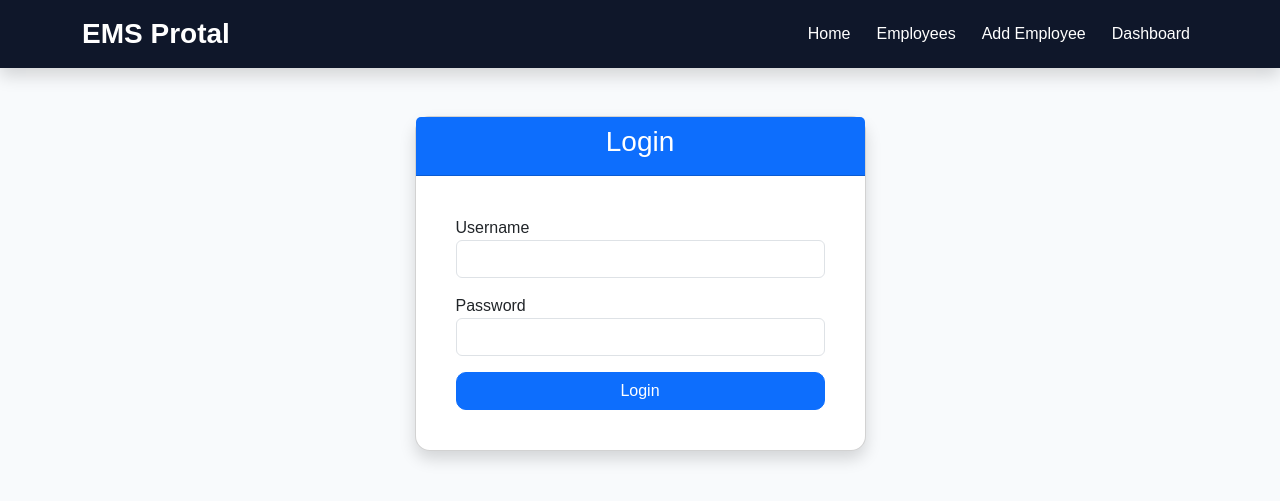
After one commit to giriMeesala/employee-management-system, a Django app: a page that uses templates/base.html in a window 1280 px wide. The commit adds this page. Shown: the top 501 px of the page. Run offline with Django 5.2, Linux system fonts and the light colour scheme.

Commit message:
Add user authentication and employee dashboard

```diff
--- a/employee/urls.py
+++ b/employee/urls.py
@@ -3,8 +3,11 @@ from . import views
 
 urlpatterns = [
     path("", views.home, name='home'),
+    path("login/", views.login_user, name="login"),
+
     path("employees/", views.employee_list, name="employee_list"),
     path("add/", views.add_employee, name="add_employee"),
     path("edit/<int:id>/", views.edit_employee, name="edit_employee"),
     path("delete/<int:id>/", views.delete_employee, name="delete_employee"),
+    path("dashboard/", views.dashboard, name="dashboard"),
 ]
--- a/employee/views.py
+++ b/employee/views.py
@@ -1,22 +1,40 @@
 from .models import Employee
 from .forms import EmployeeForm
 from django.shortcuts import render, redirect, get_object_or_404
+from django.db.models import Q
+from django.contrib.auth import authenticate, login
+from django.contrib import messages
+from django.contrib.auth.decorators import login_required
+from django.db.models import Avg
 #redirect() -> to send the user to another page after any operation done(you are in home page when you click add_employee it redirect to next page), this improves user experience
 #(get_object_or_404) -> lets assume, we have only 5 employees when we try to update an employee at id = 6, it returns ("error 404 page not found")
 
 # Create your views here.
+@login_required
 def home(request):
     return render(request, "home.html")
 
+
+@login_required
 def employee_list(request):
-    employees = Employee.objects.all()
+
+    search = request.GET.get("search")
+
+    if search:
+        employees = Employee.objects.filter(
+            Q(name__icontains=search) |
+            Q(email__icontains=search) |
+            Q(department__icontains=search)
+        )
+    else:
+        employees = Employee.objects.all()
 
     return render(request, "employee_list.html", {
-        "employees" : employees
+        "employees": employees
     })
 
 
-
+@login_required
 def add_employee(request):
     if request.method == "POST":
         form = EmployeeForm(request.POST)
@@ -33,7 +51,7 @@ def add_employee(request):
     })
 
 
-
+@login_required
 def edit_employee(request, id):
 
     employee = get_object_or_404(Employee, id=id)
@@ -54,7 +72,7 @@ def edit_employee(request, id):
     })
 
 
-
+@login_required
 def delete_employee(request, id):
 
     employee = get_object_or_404(Employee, id=id)
@@ -66,3 +84,56 @@ def delete_employee(request, id):
     return render(request, "delete_employee.html", {
         "employee": employee
     })
+
+
+
+def login_user(request):
+
+    if request.method == "POST":
+
+        username = request.POST.get("username")
+        password = request.POST.get("password")
+
+        user = authenticate(
+            request,
+            username=username,
+            password=password
+        )
+
+        if user is not None:
+
+            login(request, user)
+            return redirect("home")
+
+        else:
+
+            messages.error(request, "Invalid username or password.")
+
+    return render(request, "login.html")
+
+
+@login_required
+def dashboard(request):
+
+    total_employees = Employee.objects.count()
+
+    total_departments = Employee.objects.values(
+        "department"
+    ).distinct().count()
+
+    average_salary = Employee.objects.aggregate(
+        Avg("salary")
+    )["salary__avg"]
+
+    recent_employees = Employee.objects.order_by(
+        "-id"
+    )[:5]
+
+    context = {
+        "total_employees": total_employees,
+        "total_departments": total_departments,
+        "average_salary": average_salary,
+        "recent_employees": recent_employees,
+    }
+
+    return render(request, "dashboard.html", context)
--- a/employee_management_system/settings.py
+++ b/employee_management_system/settings.py
@@ -120,3 +120,5 @@ STATIC_URL = 'static/'
 STATICFILES_DIRS = [
     BASE_DIR / "static",
 ]
+
+LOGIN_URL = "login"
--- a/templates/base.html
+++ b/templates/base.html
@@ -8,6 +8,11 @@
 
         <!-- Bootstrap CSS -->
         <link href="https://cdn.jsdelivr.net/npm/bootstrap@5.3.3/dist/css/bootstrap.min.css" rel="stylesheet">
+
+        <!-- Bootstrap Icons -->
+        <link rel="stylesheet"
+            href="https://cdn.jsdelivr.net/npm/bootstrap-icons@1.11.3/font/bootstrap-icons.min.css">
+
 
         <!-- Custom CSS -->
         <link rel="stylesheet" href="{% static 'css/style.css' %}">
@@ -46,7 +51,9 @@
                         </li>
 
                         <li class="nav-item">
-                            <a class="nav-link" href="#">Dashboard</a>
+                            <a class="nav-link" href="{% url 'dashboard' %}">
+                                Dashboard
+                            </a>
                         </li>
 
                     </ul>
--- /dev/null
+++ b/templates/login.html
@@ -0,0 +1,75 @@
+{% extends "base.html" %}
+
+{% block content %}
+
+<div class="row justify-content-center">
+
+    <div class="col-md-5">
+
+        <div class="card shadow">
+
+            <div class="card-header bg-primary text-white text-center">
+
+                <h3>Login</h3>
+
+            </div>
+
+            <div class="card-body">
+
+                {% if messages %}
+
+                    {% for message in messages %}
+
+                        <div class="alert alert-danger">
+                            {{ message }}
+                        </div>
+
+                    {% endfor %}
+
+                {% endif %}
+
+                <form method="POST">
+
+                    {% csrf_token %}
+
+                    <div class="mb-3">
+
+                        <label>Username</label>
+
+                        <input
+                            type="text"
+                            name="username"
+                            class="form-control">
+
+                    </div>
+
+                    <div class="mb-3">
+
+                        <label>Password</label>
+
+                        <input
+                            type="password"
+                            name="password"
+                            class="form-control">
+
+                    </div>
+
+                    <button
+                        type="submit"
+                        class="btn btn-primary w-100">
+
+                        Login
+
+                    </button>
+
+                </form>
+
+            </div>
+
+        </div>
+
+    </div>
+
+</div>
+
+{% endblock %}
```
Also changed, not shown: static/css/style.css (+40 -0 lines), templates/dashboard.html (added, +64 -0 lines), templates/employee_list.html (+38 -5 lines), db.sqlite3.
